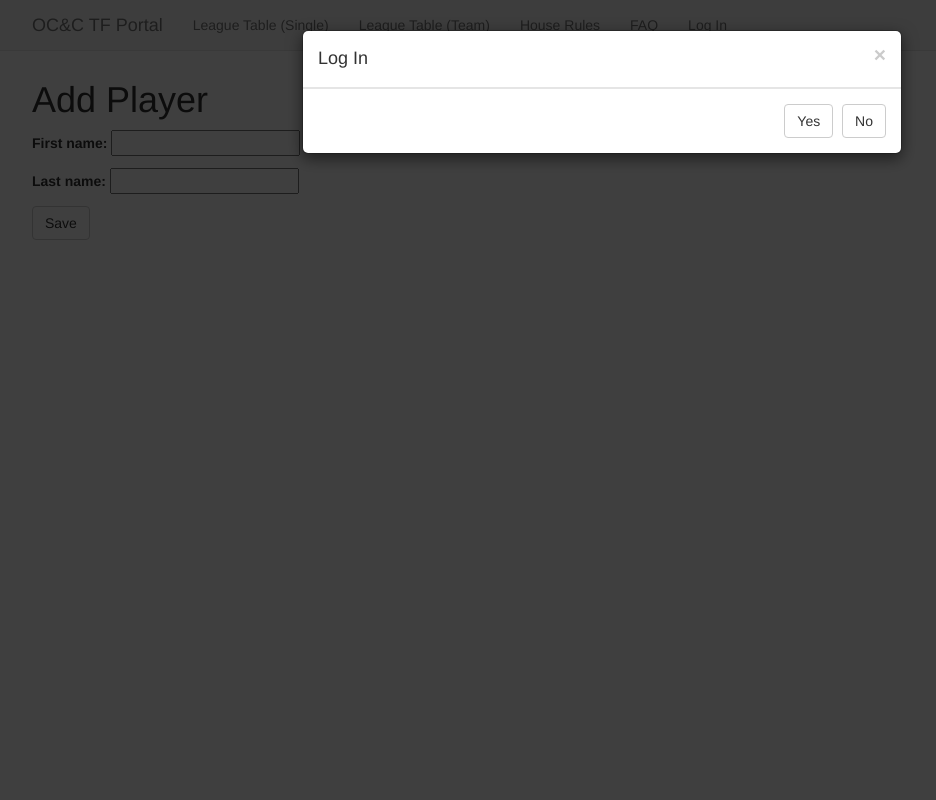
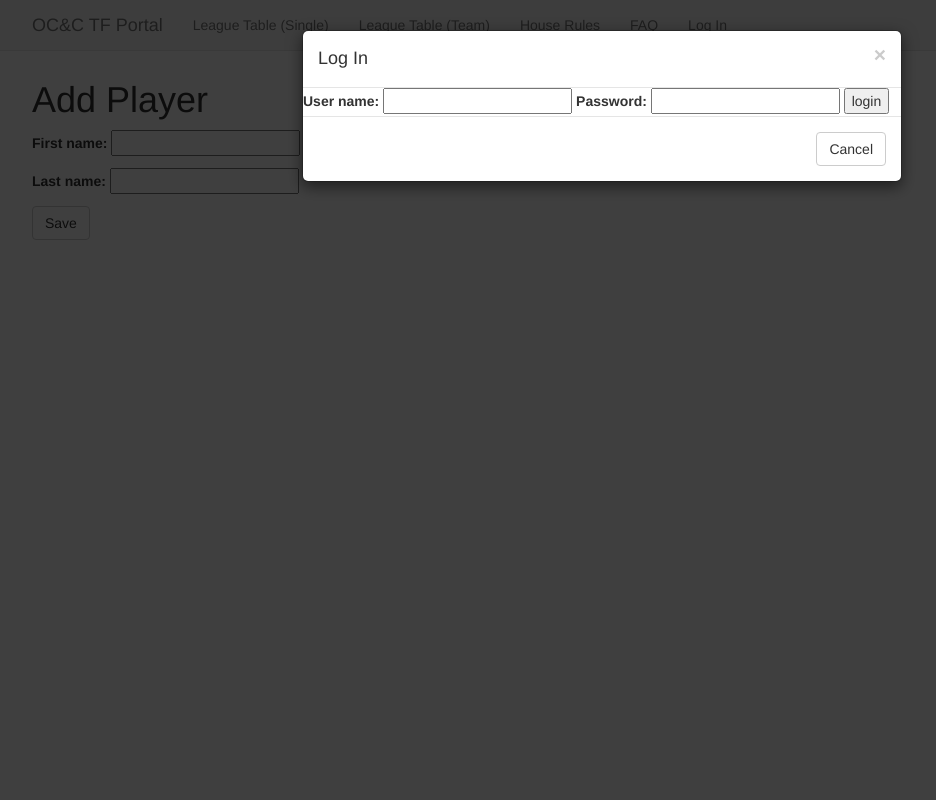
Before and after one commit to phildeutsch/occ_games, a Django app: a page that uses tf/templates/tf/base.html in a window 1280 px wide, after a click on "Log In". Shown: the whole page, without its empty margins (38-974 px from the left). Run offline with Django 3.2, Linux system fonts and the light colour scheme; parts of the project's set-up code (start-up, migrations or seed data) failed here and were passed over; some libraries are stand-ins or nearby versions.

```diff
--- a/tf/templates/tf/base.html
+++ b/tf/templates/tf/base.html
@@ -59,15 +59,21 @@
                 <li>
                     <a href="/tf/faq">FAQ</a>
                 </li>
-                {% if user.is_authenticated %}
+                {% if user.is_authenticated  %}
                 <li>
-                  <a href="#sign_out_dialog" data-toggle="modal" data-target="#sign_out_dialog"> {{ user }} </a>
+                  <a href="#sign_out_dialog" data-toggle="modal" data-target="#sign_out_dialog"> {{ user.username }} </a>
                 </li>
                 {% else %}
                 <li>
                   <a href="#sign_in_dialog" data-toggle="modal" data-target="#sign_in_dialog"> Log In </a>
                 </li>
                 {% endif %}
+                <!--
+
+              <li>
+                <a href="#sign_out_dialog" data-toggle="modal" data-target="#sign_out_dialog"> {{ user }} </a>
+              </li>
+            -->
               </ul>
 
               </div>
@@ -76,6 +82,7 @@
 </nav>
 
 <div id="sign_in_dialog" class="modal fade" role="dialog">
+  <form method="POST" class="post-form">{% csrf_token %}
       <div class="modal-dialog">
 
           <!-- Modal content-->
@@ -84,13 +91,29 @@
                 <button type="button" class="close" data-dismiss="modal">&times;</button>
                 <h4 class="modal-title">Log In</h4>
             </div>
+            <div class="fieldWrapper">
+              <form action="" method="post">
+                {% csrf_token %}
+                <label for="username">User name:</label>
+                <input type="text" name="username" value="" id="username">
+                <label for="password">Password:</label>
+                <input type="password" name="password" value="" id="password">
+
+                <input type="submit" value="login" />
+                <input type="hidden" name="next" value="/tf" />
+              </form>
+              {% if form.errors %}
+                <p class="error">Sorry, that's not a valid username or password</p>
+              {% endif %}
+                </div>
+
               <div class="modal-footer">
-                <a class="btn btn-default" href="logout/">Yes</a>
-                <button type="button" class="btn btn-default" data-dismiss="modal">No</button>
+                  <button type="button" class="btn btn-default" data-dismiss="modal">Cancel</button>
               </div>
           </div>
 
       </div>
+  </form>
 </div>
 
 <div id="sign_out_dialog" class="modal fade" role="dialog">
--- a/tf/views.py
+++ b/tf/views.py
@@ -110,11 +110,11 @@ def home(request):
                          '$(window).load(function(){' \
                          '$(\'#enter_match_dialog\').modal(\'show\');' \
                          '});</script>'
-    else:
-        match_form = TfNewMatchForm(prefix='add_match')
-        player_form = TfNewPlayerForm(prefix='add_player')
 
-    return render(request, "tf/home.html", {'user'         : request.user.username,
+    match_form = TfNewMatchForm(prefix='add_match')
+    player_form = TfNewPlayerForm(prefix='add_player')
+
+    return render(request, "tf/home.html", {'user'         : request.user,
                                             'matches'      : matches,
                                             'players'      : players_ordered,
                                             'match_form'   : match_form,
```
Lines whose indentation alone changed are shown as unchanged.
